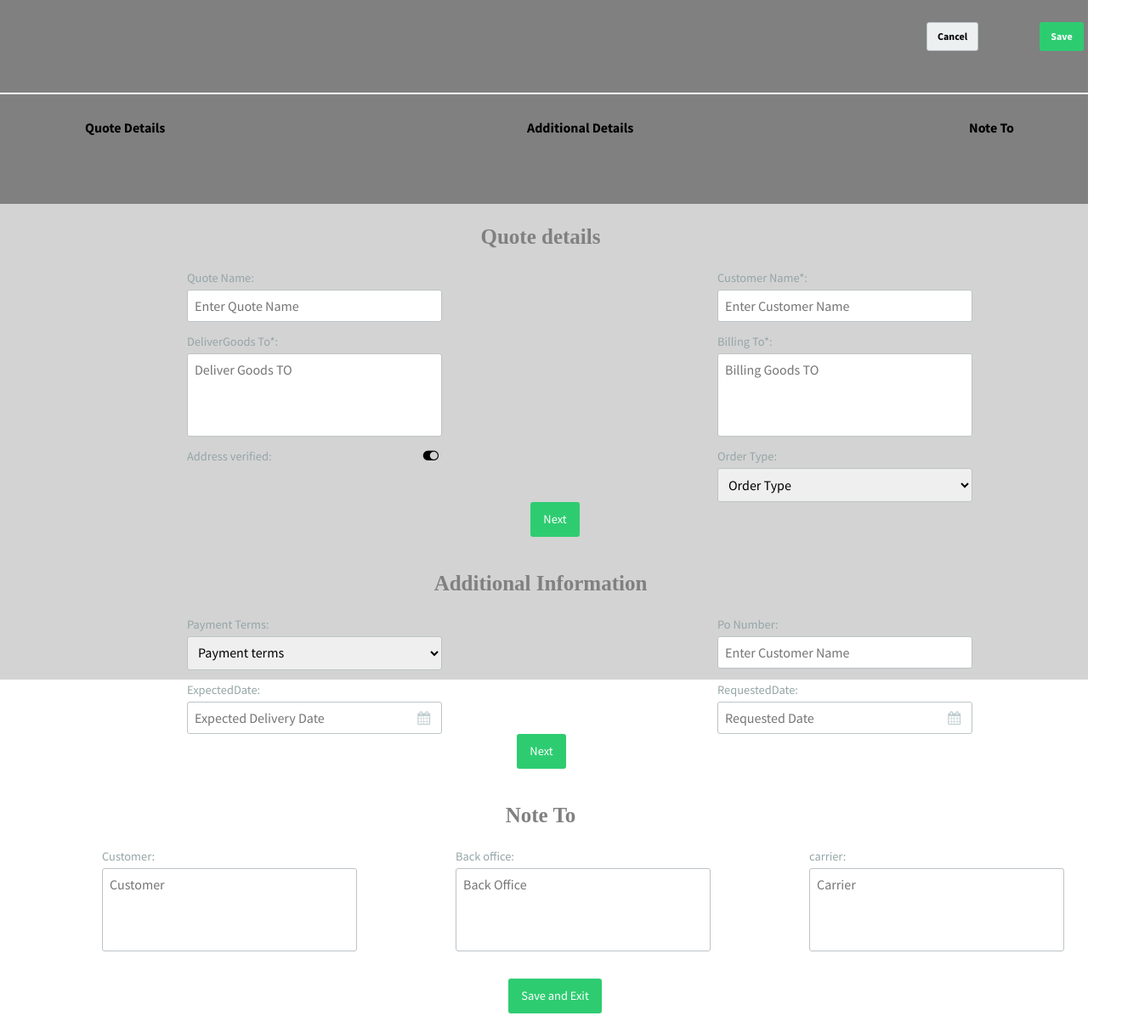
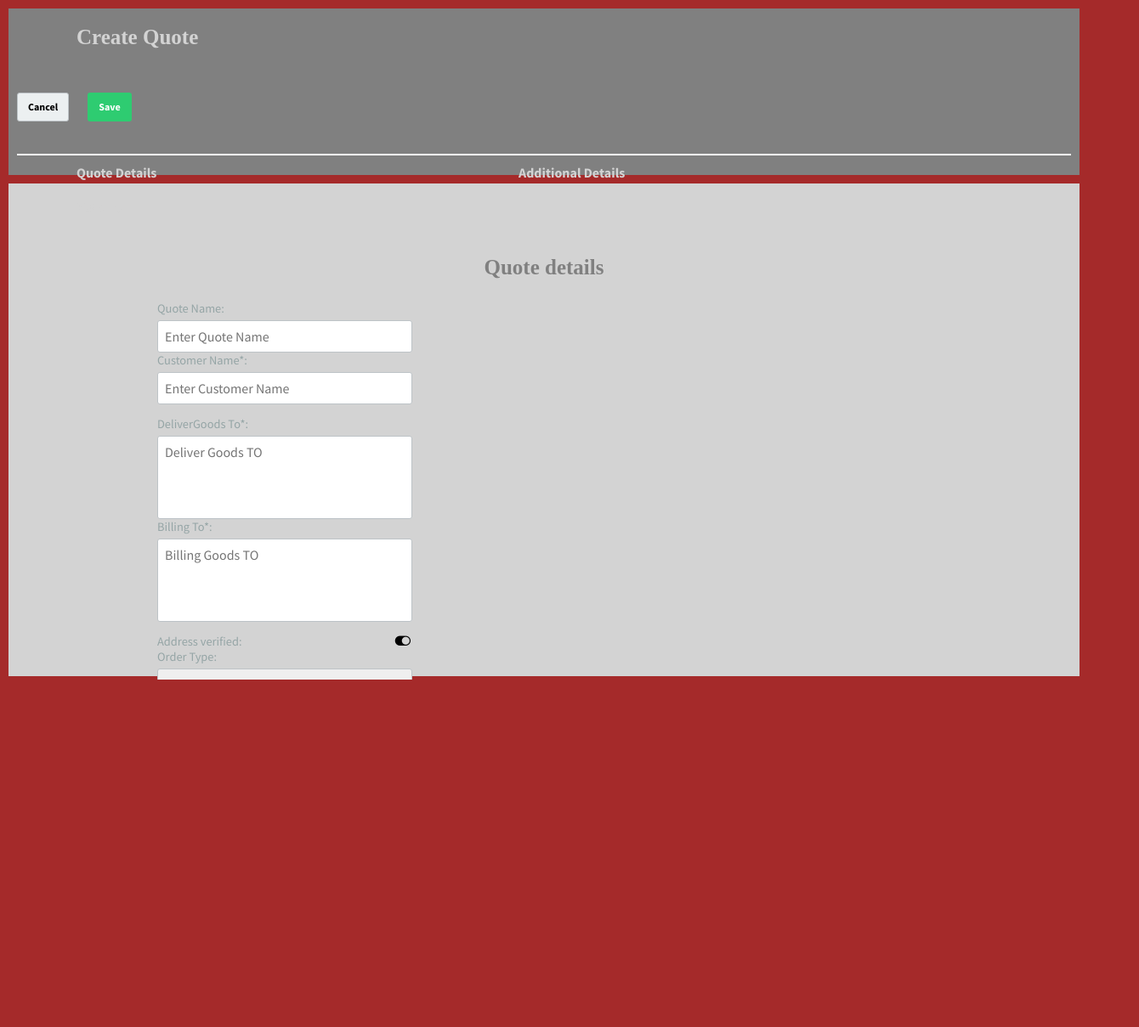
Before and after one commit to pavankumar117/Day9, a plain HTML site: page index.html in a window 1280 px wide. Shown: the whole page at 85% size, 1340 px wide, since content can reach past the window. After the commit the page ends 800 px from the top, so only its background shows below. Drawn offline with Linux system fonts and the light colour scheme.

Commit message:
Day 9 After css color effects

```diff
--- a/cssc.css
+++ b/cssc.css
@@ -1,38 +1,59 @@
 #layout1 {
   width : 300;
-  margin-left : 220;
+  margin-left : 165;
 }
 
 #layout2 {
   float : right;
-  margin-right : 100;
+  margin-right : 153;
 }
 
 #layout3 {
   width : 300;
-  margin-left : 120;
+  margin-left : 50;
 }
 
 #tot {
     height : 100%;
+    overflow: hidden;
+
 }
 #head {
-    height : 30%;
+
+    height : 22%;
     background-color: gray;
+    margin : 10;
+    /*margin-right : 10;*/
+    border : 20;
+    padding :10;
 }
 #body {
+
     height : 70%;
     background-color: lightgray;
+    margin : 10;
+    /*margin-right : 10;*/
+    border : 10;
+    padding :10;
 }
 /*head css file */
+#text {
+    margin-top: 10;
+    margin-left : 70;
+    margin-right : 30;
+}
 .btn {
-    margin-left : 50;
+  margin-bottom: 5;
 }
-#text {
-    margin-left : 100;
-    margin-right : 0;
+h4 {
+  color : lightgray;
+  margin-top: 0;
+  border-right:0;
 }
 h4:hover {
   color : lightgreen;
 }
 /*End of head file */
+#text {
+  color : lightgray;
+}
--- a/final.html
+++ b/index.html
@@ -5,14 +5,15 @@
         <link rel="stylesheet" type="text/css" href="cssc.css">
         <link rel="stylesheet" href="http://cdnjs.cloudflare.com/ajax/libs/font-awesome/4.4.0/css/font-awesome.min.css">
         <script src = 'jquery-1.3.2.min.js'></script>
+        <script src = 'page.js'></script>
     </head>
-    <body>
-        <script src = 'page.js'></script>
+    <body bgcolor = 'brown'>
+
         <div id = 'tot'><!-- Index of Div -->
             <div id = 'head'><!-- head part of div -->
                 <div class="grid"><!-- Start of the head session -->
     			           <div class="grid__item grid__item--10">
-    				               <p>Create Quote</p>
+    				               <p id = text>Create Quote</p>
     			           </div>
     			           <div class="grid__item grid__item--2">
     				               <p>
@@ -83,15 +84,15 @@
                     <center>
             			       <div class="grid">
             				           <div class="grid__item grid__item--12">
-            					               <button class="btn btn--success btn--round" id = 'button0'>Next</button>
+            					               <button class="btn btn--success btn--round" id = 'butt'>Next</button>
             				           </div>
             			       </div>
             		    </center>
             	  </div><!-- End of Quote -->
 
-                <!--Additipanl Info -->
+                <!--Additioanl Info -->
 
-                <div id = 'div2'>
+                <div id = 'div2' style = 'display : none'>
             		    <center>
             			       <div class="grid">
             				           <div class="grid__item grid__item--12">
@@ -131,7 +132,7 @@
                          <center>
             				           <div class="grid">
                                  <div class="grid__item grid__item--12">
-                                      <button class="btn btn--success btn--round" id = 'button01'>Next</button>
+                                      <button class="btn btn--success btn--round" id = 'butt1'>Next</button>
                                 </div>
             				           </div>
             			       </center>
@@ -140,7 +141,7 @@
 
                 <!-- Note to -->
 
-                <div id = 'div3'>
+                <div id = 'div3' style = 'display : none'>
                     <center>
                        <div class="grid">
                              <div class="grid__item grid__item--12">
@@ -170,7 +171,7 @@
           			    <center>
           				        <div class="grid">
           					            <div class="grid__item grid__item--12">
-                                        <button class="btn btn--success btn--round" id = 'button02'>Save and Exit</button>
+                                        <button class="btn btn--success btn--round" id = 'button3'>Save and Exit</button>
           					            </div>
           				        </div>
           			    </center>
```
